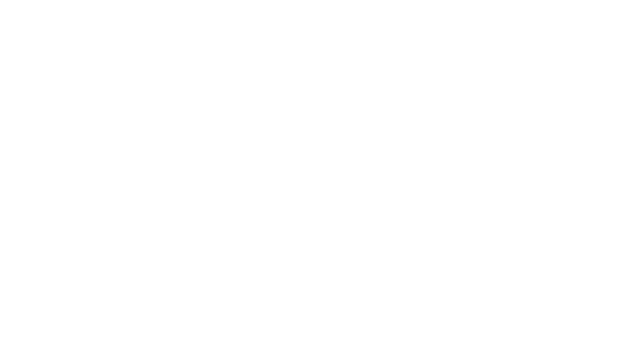
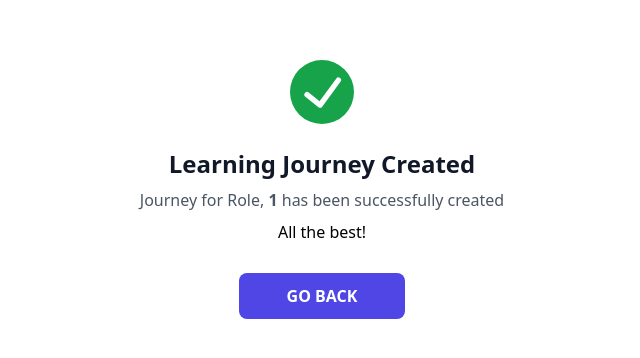
Before and after one commit to lamchingrou/g4test, a React (Create React App) app: page /successPage/1 in a window 1280 px wide. Before the commit this address had no page. Shown: the part 116-474 px from the top of the page, without its empty margins (318-958 px from the left). Built offline with nearby package versions, Linux system fonts and the light colour scheme.

Commit message:
RolePlanner

```diff
--- a/src/index.jsx
+++ b/src/index.jsx
@@ -14,6 +14,8 @@ import StaffSkillPage from './pages/StaffSkillPage.jsx'
 import RolePlanner from './pages/RolePlanner.jsx'
 import LearingJourneySkills from './pages/LearningJourneySkills'
 import LearningJourneyCourses from "./pages/LearningJourneyCourses"
+import SuccessPage from "./pages/SuccessPage"
+
 ReactDOM.render(
     <React.StrictMode>
         <BrowserRouter>
@@ -25,6 +27,7 @@ ReactDOM.render(
                     <Route path="/staffrolepage/" element={<StaffRolePage />}></Route>
                     <Route path="/staffskillpage/" element={<StaffSkillPage />}></Route>
                     <Route path="/roleplanner/:staffid/:roleid" element={<RolePlanner />}></Route>
+                    <Route path="/successPage/:rolename" element={<SuccessPage />}></Route>
             </Routes>
         </BrowserRouter>
     </React.StrictMode>
--- a/src/pages/RolePlanner.jsx
+++ b/src/pages/RolePlanner.jsx
@@ -1,4 +1,4 @@
-import React, { useState,useCallback } from "react";
+import React, { useState, useCallback } from "react";
 import StaffSideBar from "../components/StaffSideBar"
 import CheckBoxGroup from "../components/CheckboxGroup";
 import {
@@ -10,6 +10,7 @@ import {
 } from "react-router-dom";
 import { SelectedContext } from "../components/RolePlannerContext";
 import { render } from "@testing-library/react";
+
 const RolePlanner = () => {
     //Get params
     let { staffid, roleid } = useParams()
@@ -50,7 +51,7 @@ const RolePlanner = () => {
             '1': {
                 "Skill_ID": '1',
                 "Skill_name": "Management",
-                "Skill_courses": ['COR001', 'tch018', 'tch012','MGT002', 'MGT003']
+                "Skill_courses": ['COR001', 'tch018', 'tch012', 'MGT002', 'MGT003']
             },
             '2': {
                 "Skill_ID": '2',
@@ -60,7 +61,7 @@ const RolePlanner = () => {
             '3': {
                 "Skill_ID": '3',
                 "Skill_name": "Operations",
-                "Skill_courses": ['COR001', 'tch006', 'tch001','tch018']
+                "Skill_courses": ['COR001', 'tch006', 'tch001', 'tch018']
             },
             '4': {
                 "Skill_ID": '4',
@@ -302,7 +303,7 @@ const RolePlanner = () => {
     var staffData = {
         "data": {
             "Dept": "Sales",
-            "Role":"2",
+            "Role": "2",
             "Email": "jack.sim@allinone.com.sg",
             "Learning_Journeys": [
                 {
@@ -315,14 +316,14 @@ const RolePlanner = () => {
                 {
                     "Role_ID": '2',
                     "Role_name": "Frontend Engineer",
-                    "Skills": ['1', '2', '3', '4','5'],
+                    "Skills": ['1', '2', '3', '4', '5'],
                     "Courses": ['COR001', 'tch019', 'HRD001', 'tch009', 'tch013', 'MGT004'],
                     "Progress": 'Completed'
                 },
                 {
                     "Role_ID": '3',
                     "Role_name": "Backend Engineer",
-                    "Skills": ['1', '2', '3', '4','5'],
+                    "Skills": ['1', '2', '3', '4', '5'],
                     "Courses": ['COR001', 'tch019', 'HRD001', 'tch009', 'tch013', 'MGT004'],
                     "Progress": 'Completed'
                 },
@@ -334,8 +335,8 @@ const RolePlanner = () => {
                     "Progress": 'Ongoing'
                 },
             ],
-            "Completed_Courses":['COR001'],
-            "Completed_Skills":['1','2'],
+            "Completed_Courses": ['COR001'],
+            "Completed_Skills": ['1', '2'],
             "Staff_FName": "John",
             "Staff_ID": '130001',
             "Staff_LName": "Sim"
@@ -348,8 +349,16 @@ const RolePlanner = () => {
     }
     const [, updateState] = useState();
     const forceUpdate = useCallback(() => updateState({}), []);
-    function handleOnchange(e){
+    function handleOnchange() {
         forceUpdate()
+    }
+    function changeSKillColor(courses){
+        for(let id of selected){
+            if(courses.includes(id)){
+                return true
+            }
+        }
+
     }
     const [selected, setSelected] = useState([]);
 
@@ -358,19 +367,19 @@ const RolePlanner = () => {
 
         if (skillData.data[skillid]) {
             const courseArray = skillData.data[skillid]['Skill_courses'].map(function (courseid) {
-                if (courseData.data[courseid] && !staffData.data['Completed_Courses'].includes(courseid) ) {
-                    return {value: courseid, label: courseData.data[courseid]['Course_Name'], hidden:false, type:courseData.data[courseid]['Course_Type']}
+                if (courseData.data[courseid] && !staffData.data['Completed_Courses'].includes(courseid)) {
+                    return { value: courseid, label: courseData.data[courseid]['Course_Name'], hidden: false, type: courseData.data[courseid]['Course_Type'] }
                 }
                 else {
-                    return {value: courseid, label: courseData.data[courseid]['Course_Name'], hidden:true}
+                    return { value: courseid, label: courseData.data[courseid]['Course_Name'], hidden: true }
                 }
             })
-            return <div className='rounded-lg bg-gray-100 text-center'>
-                <h1 className='text-lg font-bold bg-white border p-5 rounded-t-lg'>
+            return <div className='rounded-lg bg-gray-100 text-center border-4 border-gray-600' onChange={()=>handleOnchange()}>
+                <h1 className={changeSKillColor(skillData.data[skillid]['Skill_courses']) ? 'text-lg font-bold bg-green-200 p-3 rounded-t-lg border-b-4 border-gray-600': 'text-lg font-bold bg-white p-3 rounded-t-lg border-b-4 border-gray-600'}>
                     {skillData.data[skillid]['Skill_name']}
                 </h1>
-                <SelectedContext.Provider value={{selected, setSelected}}>
-                    <CheckBoxGroup options= {courseArray} selected={selected} disabled = {false}/>
+                <SelectedContext.Provider value={{ selected, setSelected }}>
+                    <CheckBoxGroup options={courseArray} selected={selected} disabled={false} />
                 </SelectedContext.Provider>
             </div>
         }
@@ -394,14 +403,14 @@ const RolePlanner = () => {
                 </h1>
             </div>
             <div className='col-start-2 col-end-5 row-start-2 row-end-6 rounded-lg  max-h-screen mx-12 overflow-y-auto scrollbar-thin scrollbar-thumb-gray-800'>
-                <h1 className='p-4 text-xl font-bold text-center sticky top-0 bg-white'>{roleData.data[roleid]['Role_skills'].length} {roleData.data[roleid]['Role_skills'].length == 1?'Skill':'Skills'} Required</h1>
-                <div className='grid grid-cols-2 gap-6 mx-6' onChange={handleOnchange}>
-                    {dropdowns}
+                <h1 className='p-4 text-xl font-bold text-center sticky top-0 bg-white'>{roleData.data[roleid]['Role_skills'].length} {roleData.data[roleid]['Role_skills'].length == 1 ? 'Skill' : 'Skills'} Required</h1>
+                <div className='grid grid-cols-2 gap-6 mx-6'>
+                        {dropdowns}
                 </div>
             </div>
 
             <div className="col-start-4 row-start-6 mr-12 my-auto">
-                <a class="group flex items-center justify-between rounded-lg border border-gray-600 bg-gray-600 px-5 py-3 transition-colors hover:bg-transparent focus:outline-none focus:ring" href="/successpage" onClick={createJourney()}>
+                <a class="group flex items-center justify-between rounded-lg border border-gray-600 bg-gray-600 px-5 py-3 transition-colors hover:bg-transparent focus:outline-none focus:ring" href={"/successpage/" + roleData.data[roleid]['Role_name']} onClick={createJourney()}>
                     <span class="font-medium text-white transition-colors group-hover:text-gray-600 group-active:text-gray-500">
                         Create Learning Journey
                     </span>
--- /dev/null
+++ b/src/pages/SuccessPage.jsx
@@ -0,0 +1,26 @@
+import { useParams } from "react-router-dom"
+const SuccessPage = () => {
+    const {rolename} = useParams()
+    return (
+        <div class="bg-white min-h-screen">
+      <div class="bg-white p-6 mt-32">
+        <svg viewBox="0 0 24 24" class="text-green-600 w-16 h-16 mx-auto my-6">
+            <path fill="currentColor"
+                d="M12,0A12,12,0,1,0,24,12,12.014,12.014,0,0,0,12,0Zm6.927,8.2-6.845,9.289a1.011,1.011,0,0,1-1.43.188L5.764,13.769a1,1,0,1,1,1.25-1.562l4.076,3.261,6.227-8.451A1,1,0,1,1,18.927,8.2Z">
+            </path>
+        </svg>
+        <div class="text-center">
+            <h3 class="md:text-2xl text-base text-gray-900 font-semibold text-center">Learning Journey Created</h3>
+            <p class="text-gray-600 my-2">Journey for Role, <span className='font-bold'>{rolename} </span>has been successfully created</p>
+            <p>All the best!</p>
+            <div class="py-10 text-center">
+                <a href="/staffHomePage" class="px-12 bg-indigo-600 hover:bg-indigo-500 text-white font-semibold py-3 rounded-lg">
+                    GO BACK
+               </a>
+            </div>
+        </div>
+    </div>
+  </div>
+    )
+}
+export default SuccessPage
```
Also changed, not shown: src/pages/LearningJourneySkills.jsx (+15 -15 lines).
